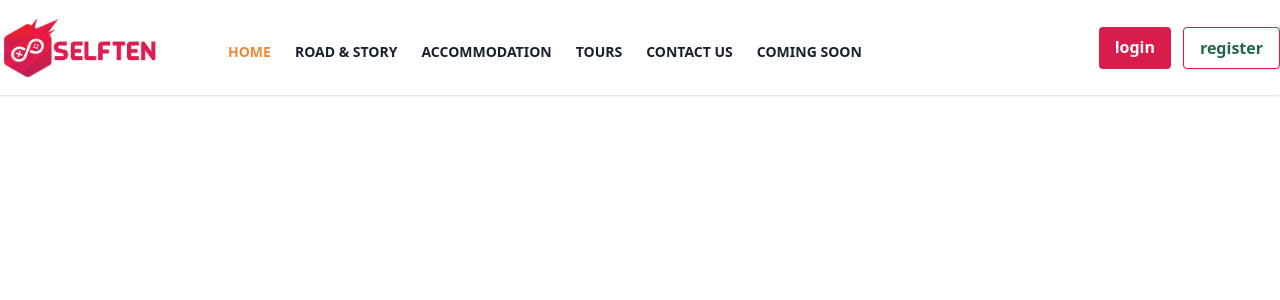
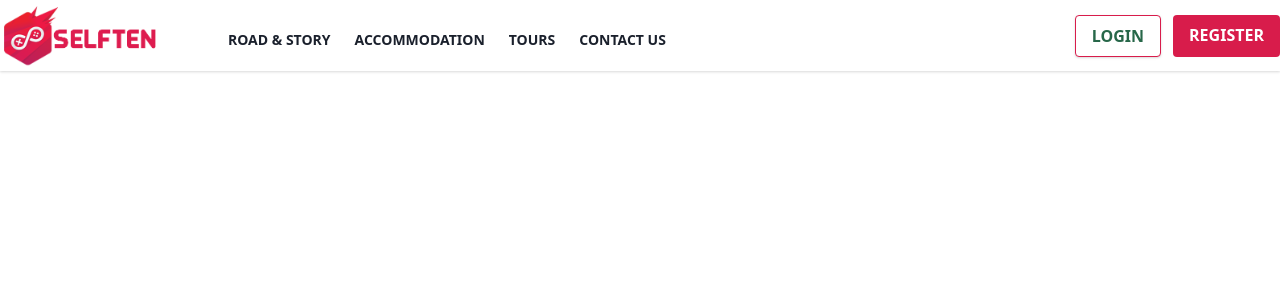
Before and after one commit to TamzidAmin/Selften-source, a Nuxt app: page /register in a window 1280 px wide. Shown: the top 300 px of the page. Built offline with nearby package versions, Linux system fonts and the light colour scheme.

Commit message:
added login

```diff
--- a/components/Navbar.vue
+++ b/components/Navbar.vue
@@ -1,9 +1,7 @@
 <template>
-	<div class="shadow">
-
-		<header class="bg-white mx-auto container">
-
-			<div class="py-4">
+<div class="shadow bg-white">
+	<header class=" mx-auto container">
+		<div class="py-1">
 			<nav class="flex items-center justify-between flex-wrap">
 				<div class="flex items-center flex-no-shrink text-white mr-6 ">
 					<nuxt-link to="/">
@@ -12,6 +10,7 @@
 				</div>
 				<div class="block lg:hidden">
 							<button
+							@click="toggle()"
 							class="navbar-burger flex items-center px-3 py-2 border rounded text-white border-white hover:text-white hover:border-white">
 							<svg class="fill-current h-6 w-6 text-gray-700" viewBox="0 0 20 20"
 							xmlns="http://www.w3.org/2000/svg">
@@ -20,12 +19,8 @@
 						</svg>
 					</button>
 				</div>
-			<div id="main-nav" class="w-full flex-grow lg:flex items-center lg:w-auto hidden  ">
+				<div id="main-nav" class="w-full flex-grow lg:flex items-center lg:w-auto hidden">
 						<div class="text-sm lg:flex-grow mt-2 animated jackinthebox xl:mx-8">
-					<a href="#home"
-					class="block lg:inline-block text-md font-bold  text-orange-500  sm:hover:border-indigo-400  hover:text-orange-500 mx-2 focus:text-blue-500  p-1 hover:bg-gray-300 sm:hover:bg-transparent rounded-lg">
-					HOME
-				</a>
 							<a href="#home"
 								class="block lg:inline-block text-md font-bold  text-gray-900  sm:hover:border-indigo-400  hover:text-orange-500 mx-2 focus:text-blue-500  p-1 hover:bg-gray-300 sm:hover:bg-transparent rounded-lg">
 								ROAD & STORY
@@ -42,10 +37,6 @@
 								class="block lg:inline-block text-md font-bold  text-gray-900  sm:hover:border-indigo-400  hover:text-orange-500 mx-2 focus:text-blue-500  p-1 hover:bg-gray-300 sm:hover:bg-transparent rounded-lg">
 								CONTACT US
 							</a>
-<a href="#home"
-class="block lg:inline-block text-md font-bold  text-gray-900  sm:hover:border-indigo-400  hover:text-orange-500 mx-2 focus:text-blue-500  p-1 hover:bg-gray-300 sm:hover:bg-transparent rounded-lg">
-COMING SOON
-</a>
 						</div>
 					<div>
 						<div class="flex">
@@ -56,12 +47,12 @@ COMING SOON
 								</button>
 							</template>
 							<template v-else>
-			<nuxt-link class="bg-green-100 hover:bg-green-200 text-white font-bold py-2 px-4 rounded" :to="{ name: 'login' }">
+								<nuxt-link class="bg-white hover:text-white hover:bg-green-100 text-green-800 font-semibold py-2 uppercase px-4 border border-green-100 rounded shadow" :to="{ name: 'login' }">
 									login
 								</nuxt-link>
-			<router-link class="ml-3 bg-white hover:text-white hover:bg-green-100 text-green-800 font-semibold py-2 px-4 border border-green-100 rounded shadow" :to="{ name: 'register' }">
+								<nuxt-link class="ml-3 bg-green-100 hover:bg-green-200 text-white font-semibold py-2 px-4 rounded uppercase" :to="{ name: 'register' }">
 									register
-			</router-link>
+								</nuxt-link>
 							</template>
 						</div>
 						<div id="userMenu" v-bind:class="activeClass ? '' : 'hidden'"  class="bg-white nunito rounded shadow-md mt-2 absolute mt-12 top-0 right-0 min-w-full overflow-auto z-30">
@@ -87,23 +78,15 @@ COMING SOON
 							</ul>
 						</div>
 					</div>
-
-
-
-
 				</div>
 			</nav>
 		</div>
-
 	</header>
-
 </div>
 </template>
 
 <script>
-
 	import { mapGetters } from 'vuex'
-
 	export default {
 		data: () => ({
 			appName:"a",
@@ -118,30 +101,8 @@ COMING SOON
 
 		methods: {
 			toggle(){
-// Navbar Toggle
-document.addEventListener('DOMContentLoaded', function () {
-
-// Get all "navbar-burger" elements
-var $navbarBurgers = Array.prototype.slice.call(document.querySelectorAll('.navbar-burger'), 0);
-
-// Check if there are any navbar burgers
-if ($navbarBurgers.length > 0) {
-
-// Add a click event on each of them
-$navbarBurgers.forEach(function ($el) {
-	$el.addEventListener('click', function () {
-
-// Get the "main-nav" element
 				var $target = document.getElementById('main-nav');
-
-// Toggle the class on "main-nav"
 				$target.classList.toggle('hidden');
-
-});
-});
-}
-
-});
 			},
 			async logout () {
 				this.activeClass=!this.activeClass
--- a/layouts/default.vue
+++ b/layouts/default.vue
@@ -1,5 +1,5 @@
 <template>
-<div>
+<div class="bg-gray-100">
 	<Navbar/>
 	<div class="container mx-auto">
 		<nuxt />
--- a/package.json
+++ b/package.json
@@ -12,9 +12,10 @@
 		"test": "jest"
 	},
 	"dependencies": {
-		"nuxt": "^2.0.0",
 		"@nuxtjs/axios": "^5.3.6",
-		"@nuxtjs/pwa": "^3.0.0-0"
+		"@nuxtjs/pwa": "^3.0.0-0",
+		"js-cookie": "^2.2.1",
+		"nuxt": "^2.0.0"
 	},
 	"devDependencies": {
 		"@nuxtjs/tailwindcss": "^1.0.0",
--- /dev/null
+++ b/pages/login.vue
@@ -0,0 +1,94 @@
+<template>
+    <div class="p-2 h-screen overflow-hidden flex items-center justify-center">
+        <div class="bg-white shadow-lg rounded-lg px-10">
+            <div class="w-full px-6 py-16">
+                <div class="mb-4 font-light tracking-widest text-2xl text-center font-bold">LOGIN</div>
+                <form>
+                    <div class="mb-4">
+                        <label for="email" class="block mb-2 text-sm text-gray-800">Email</label>
+                        <input type="email" name="email" id="email" class="focus:border-blue-500 appearance-none border rounded w-full py-2 px-3 text-gray-700 leading-tight focus:outline-none" autocomplete="email" required="">
+                    </div>
+                    <div class="mb-4">
+                        <label for="password" class="block mb-2 text-sm text-gray-800">Your password</label>
+                        <input type="password" name="password" id="password" class="focus:border-blue-500 appearance-none border rounded w-full py-2 px-3 text-gray-700 leading-tight focus:outline-none" autocomplete="current-password" required="">
+                    </div>
+                    <label class="mb-4 flex items-center">
+                        <input type="checkbox" class="form-checkbox" name="remeber" id="remeber" checked="">
+                        <span class="ml-2">I want to remember you ?</span>
+                    </label>
+                    <div class="block md:flex items-center justify-between">
+                        <button type="submit" class="align-middle bg-blue-500 hover:bg-blue-600 text-center px-4 py-2 text-white text-sm font-semibold rounded-lg inline-block shadow-lg">LOGIN</button>
+
+                        <a class="text-gray-600 hover:text-gray-700 no-underline block mt-3" href="/password/reset">
+                            Forgot Your Password?
+                        </a>
+                    </div>
+                </form>
+            </div>
+        </div>
+    </div>
+</template>
+
+
+<script>
+import axios from '~/plugins/axios'
+const Cookie = process.client ? require('js-cookie') : undefined
+  export default {
+	data: () => ({
+		loading: false,
+		show1: false,
+		error:null,
+	  	valid: true,
+		dialog: false,
+	  	name: '',
+	  	email: '',
+	  	password:'',
+	  	error:[]
+	}),
+
+	methods: {
+	  validate () {
+	  	this.loading=true;
+		if (this.$refs.form.validate()) {
+		  this.snackbar = true
+		  var self = this;
+			axios.post('/api/login', {
+				email: this.email,
+				password: this.password
+			})
+			.then(function (response) {
+				console.log(response.data);
+				if(response.data.message){
+					self.loading=false
+					self.error=response.data.message
+				}else{
+					self.loading=false
+					setTimeout(() => { // we simulate the async request with timeout.
+					const auth = {
+					  accessToken: response.data.token
+					}
+					self.$store.commit('setAuth', auth) // mutating to store for client rendering
+					self.$store.commit('setUser', response.data) // mutating to store for client rendering
+					Cookie.set('auth', auth) // saving token in cookie for server rendering
+					Cookie.set('user', response.data) // saving token in cookie for server rendering
+					self.$router.push('/')
+				  }, 1000)
+				}
+			})
+			.catch(function (error) {
+				console.log(error);
+			});
+
+		}else{
+			this.loading=false
+		}
+	  },
+	  reset () {
+		this.$refs.form.reset()
+	  },
+	  resetValidation () {
+		this.$refs.form.resetValidation()
+	  },
+	},
+  }
+</script>
```
Also changed, not shown: 1 other file (tests, documents, lock files or other folders). Lines whose indentation alone changed are shown as unchanged.
